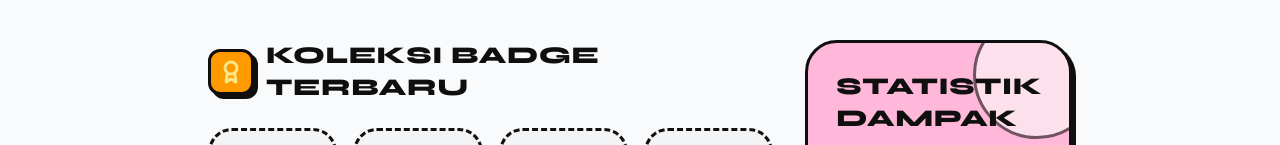
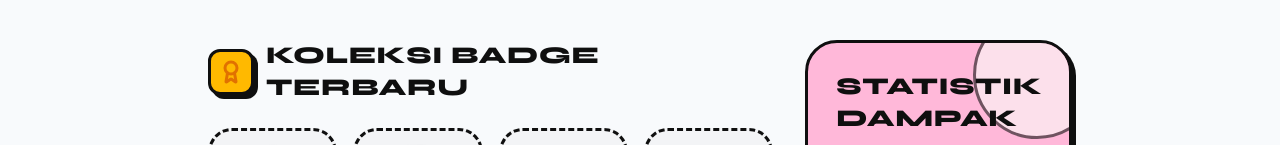
Before and after one commit to ahmadchoms/ecoquest-ficpact-cup-2026, a Next.js app: page /profile in a window 1280 px wide. Shown: the part 340-485 px from the top of the page. Built offline with nearby package versions, Linux system fonts and the light colour scheme.

Commit message:
feat: update badge styles in ProfilePage and enhance AnimatedButton hover effects

```diff
--- a/app/profile/page.jsx
+++ b/app/profile/page.jsx
@@ -97,8 +97,8 @@ export default function ProfilePage() {
           <div className="md:col-span-2 space-y-8">
             <section>
               <h2 className="text-2xl font-display font-black text-black mb-6 flex items-center gap-3 uppercase tracking-wide">
-                <div className="p-2 bg-amber-500 border-3 border-black rounded-xl shadow-hard">
-                  <Award size={24} className="text-amber-200" strokeWidth={3} />
+                <div className="p-2 bg-amber-400 border-3 border-black rounded-xl shadow-hard">
+                  <Award size={24} className="text-amber-600" strokeWidth={3} />
                 </div>
                 Koleksi Badge Terbaru
               </h2>
--- a/components/ui/AnimatedButton.jsx
+++ b/components/ui/AnimatedButton.jsx
@@ -11,7 +11,7 @@ export default function AnimatedButton({
   icon = null,
 }) {
   const baseStyles =
-    "relative overflow-hidden transition-all duration-300 px-2 flex items-center justify-center gap-2 font-medium rounded-xl focus:outline-none focus:ring-2 focus:ring-offset-2 disabled:opacity-50 disabled:cursor-not-allowed";
+    "relative hover:-translate-y-1 hover:shadow-hard-lg active:translate-x-1 active:translate-y-1 active:shadow-none overflow-hidden transition-all duration-300 px-2 flex items-center justify-center gap-2 font-medium rounded-xl focus:outline-none focus:ring-2 focus:ring-offset-2 disabled:opacity-50 disabled:cursor-not-allowed";
 
   const variants = {
     primary:
@@ -23,7 +23,7 @@ export default function AnimatedButton({
     outline:
       "border-2 border-primary-500 text-primary-600 hover:bg-primary-50 cursor-pointer",
     brutal:
-      "bg-yellow border-3 border-black text-black font-bold uppercase shadow-[4px_4px_0_#0f0f0f] hover:bg-orange active:translate-x-[2px] active:translate-y-[2px] active:shadow-none cursor-pointer",
+      "bg-yellow border-3 border-black text-black font-bold uppercase shadow-[4px_4px_0_#0f0f0f] hover:bg-orange cursor-pointer",
   };
 
   return (
```
